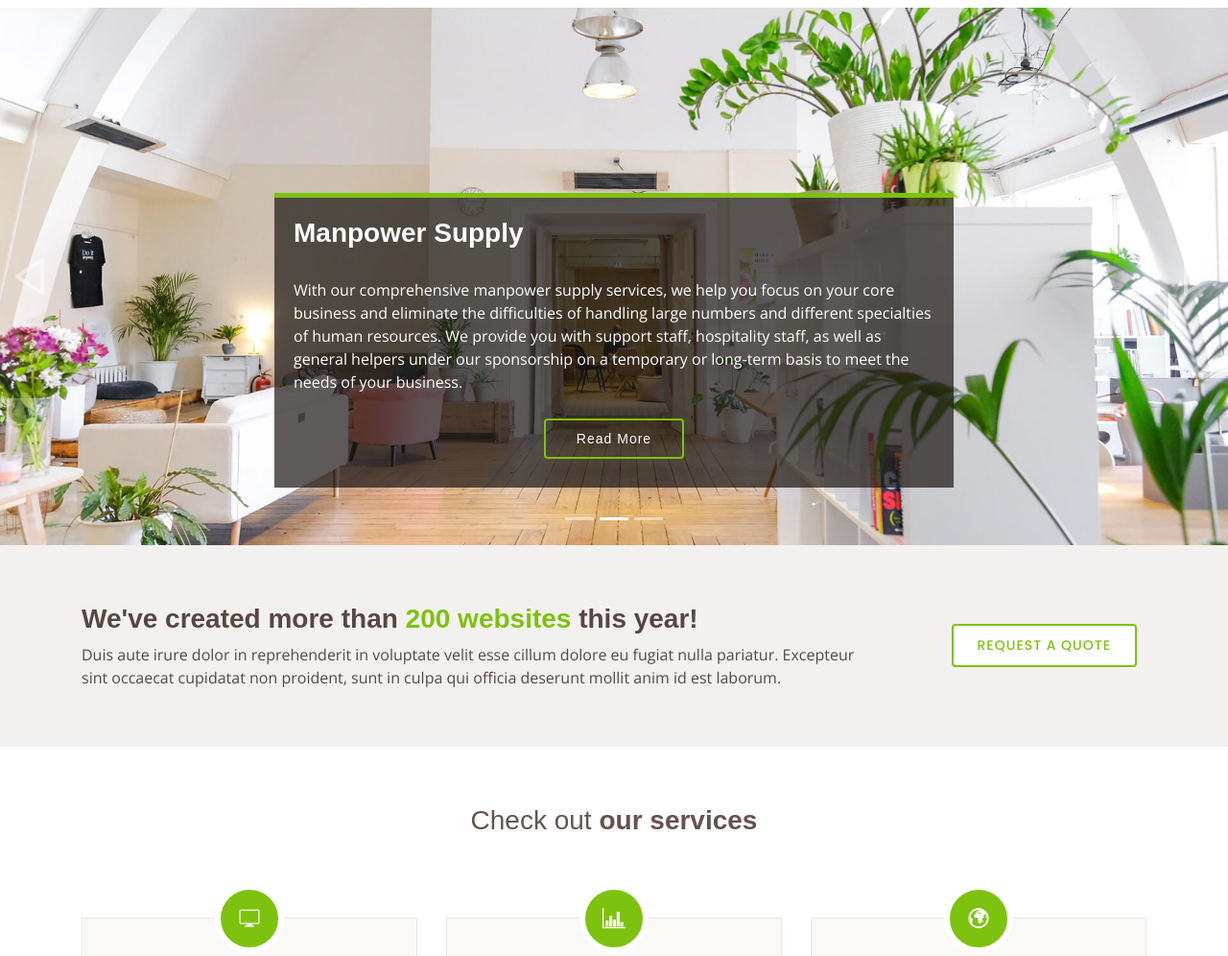
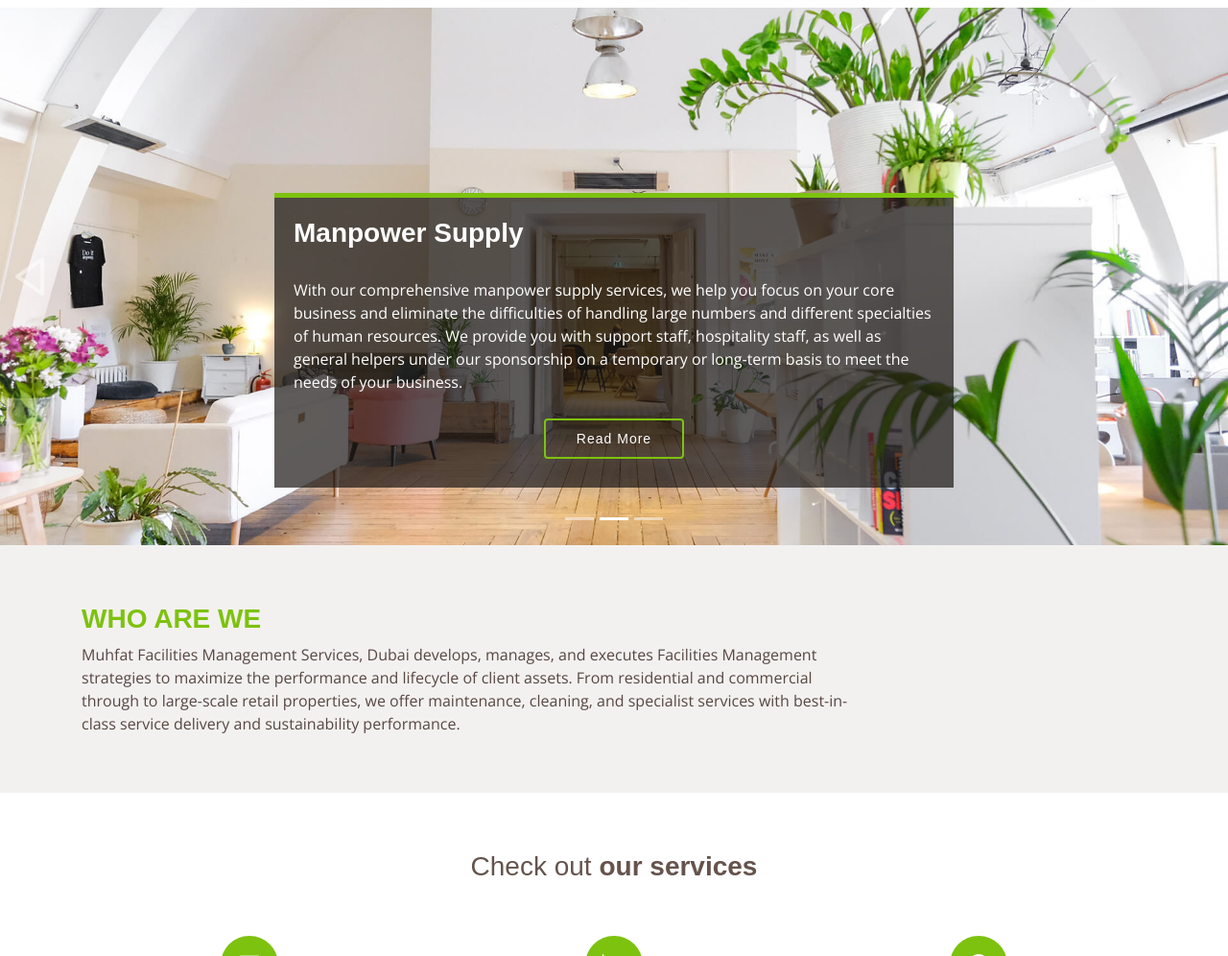
Before and after one commit to yazcity/muhfat, a plain HTML site: page index.html in a window 1280 px wide. Shown: the part 104-1100 px from the top of the page at 96% size. Drawn offline with nearby package versions, Linux system fonts and the light colour scheme; files whose address does not match are found by name; a web font is replaced by a local one.

Commit message:
Add files via upload

```diff
--- a/index.html
+++ b/index.html
@@ -152,12 +152,16 @@
 
         <div class="row">
           <div class="col-lg-9 text-center text-lg-left">
-            <h3>We've created more than <span>200 websites</span> this year!</h3>
-            <p> Duis aute irure dolor in reprehenderit in voluptate velit esse cillum dolore eu fugiat nulla pariatur. Excepteur sint occaecat cupidatat non proident, sunt in culpa qui officia deserunt mollit anim id est laborum.</p>
+
+            <h3> <span>WHO ARE WE</span></h3>
+            <p>Muhfat Facilities Management Services, Dubai develops, manages, and executes Facilities Management strategies to maximize the performance and lifecycle of client assets. From residential and commercial through to large-scale retail properties, we offer maintenance, cleaning, and specialist services with best-in-class service delivery and sustainability performance.</p>
           </div>
-          <div class="col-lg-3 cta-btn-container text-center">
+          <!--
+      <div class="col-lg-3 cta-btn-container text-center">
             <a class="cta-btn align-middle" href="#">Request a quote</a>
           </div>
+          -->
+
         </div>
 
       </div>
```
